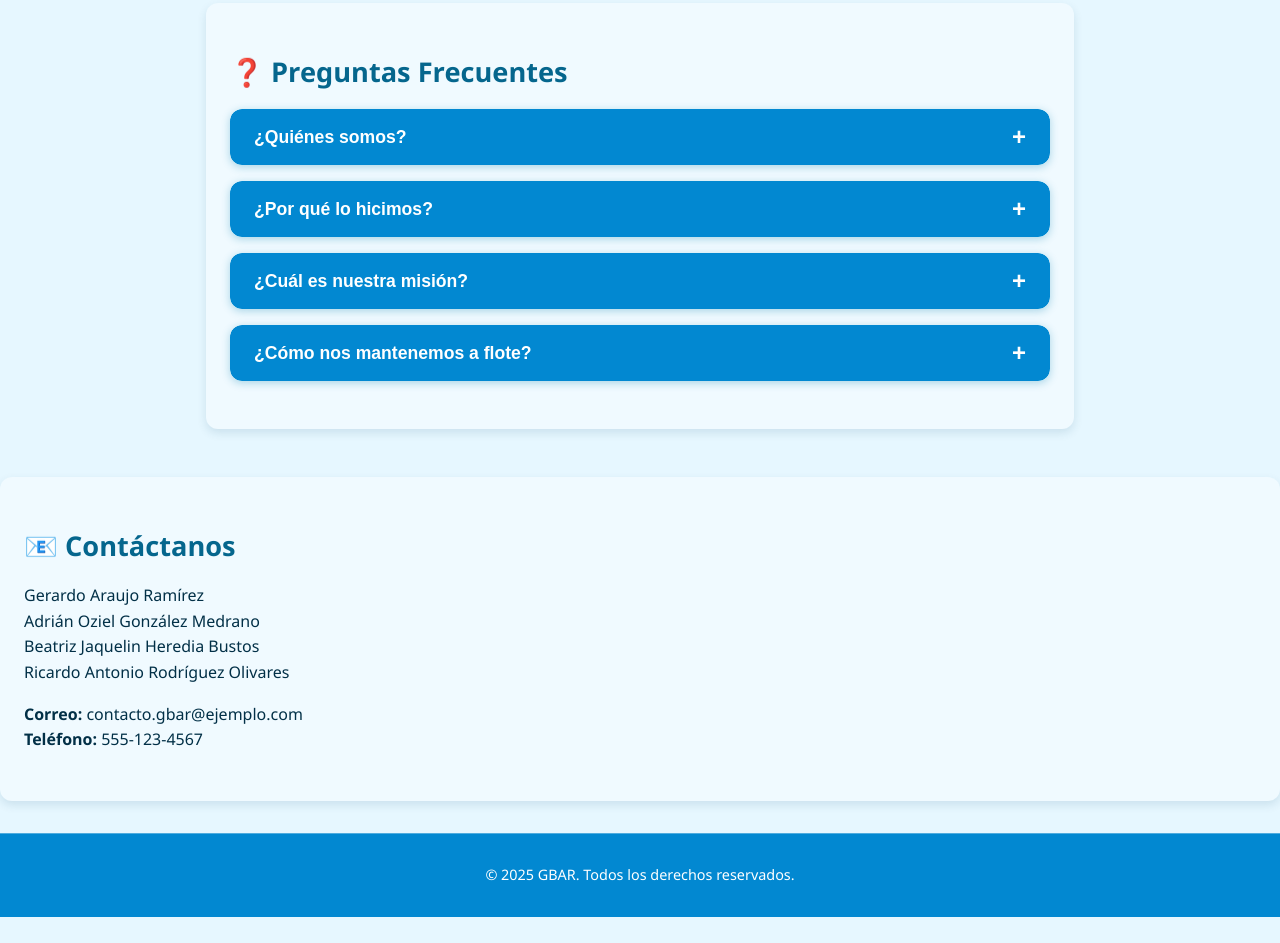
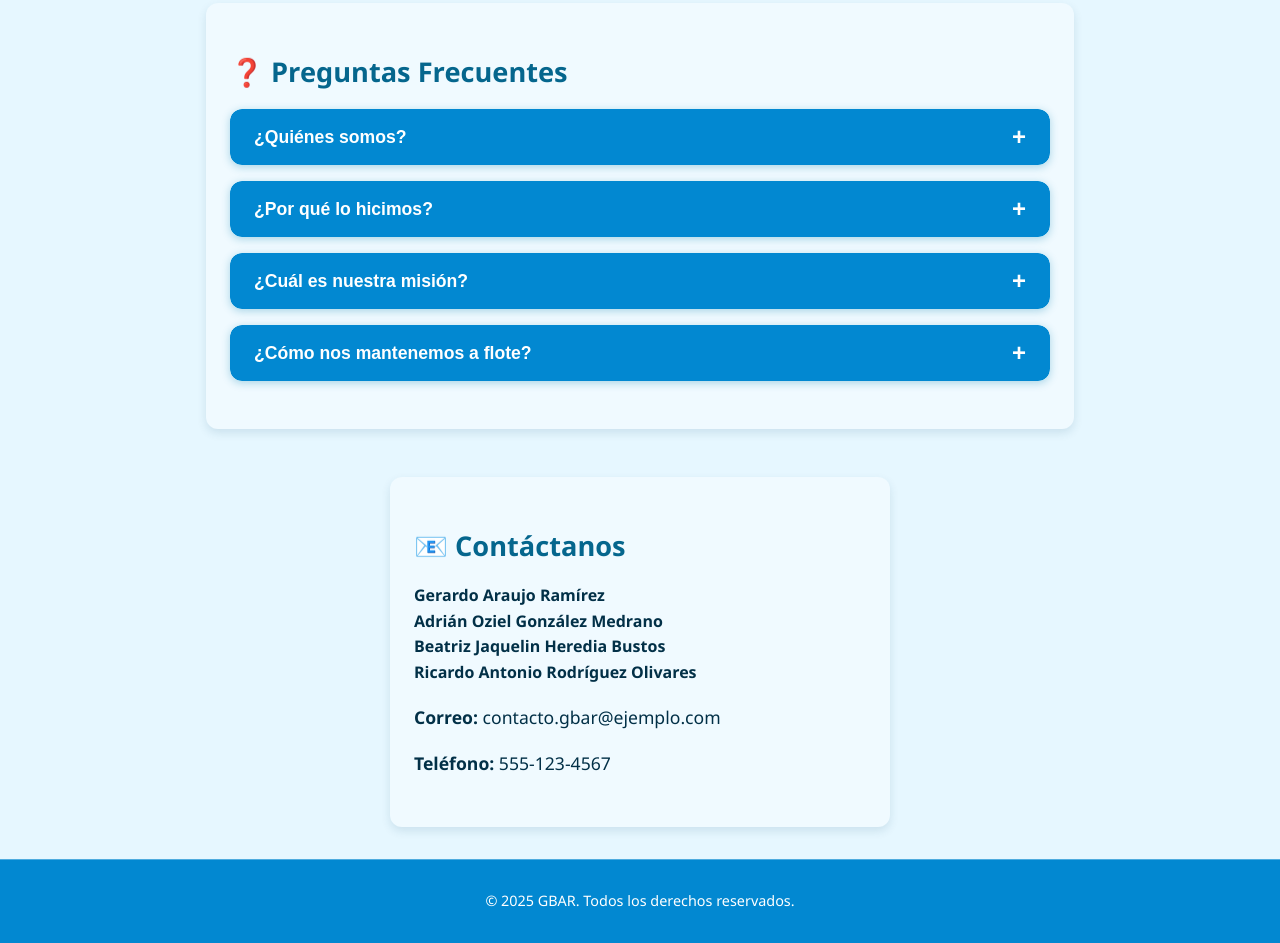
Before and after one commit to GBAR-2/GBAR-2.github.io, a plain HTML site: page iniciosesion.html in a window 1280 px wide. Shown: the part 1273-2216 px from the top of the page. Before the commit the page ends 2190 px from the top, so only its background shows below. Drawn offline with Linux system fonts and the light colour scheme; no server answers.

Commit message:
Cambiado para que esté buenísimo

```diff
--- a/iniciosesion.html
+++ b/iniciosesion.html
@@ -273,18 +273,18 @@
       </div>
     </section>
   </main>
-<section id="contacto" tabindex="-1" style="margin-bottom:2rem;">
-  <h2>📧 Contáctanos</h2>
+<section class="card" id="contacto" tabindex="-1" style="margin-bottom:2rem; max-width: 500px; margin-left:auto; margin-right:auto;">
+  <h2 style="margin-bottom:1rem;">📧 Contáctanos</h2>
   <ul style="list-style:none; padding:0; margin-bottom:1rem;">
-    <li>Gerardo Araujo Ramírez</li>
-    <li>Adrián Oziel González Medrano</li>
-    <li>Beatriz Jaquelin Heredia Bustos</li>
-    <li>Ricardo Antonio Rodríguez Olivares</li>
+    <li><strong>Gerardo Araujo Ramírez</strong></li>
+    <li><strong>Adrián Oziel González Medrano</strong></li>
+    <li><strong>Beatriz Jaquelin Heredia Bustos</strong></li>
+    <li><strong>Ricardo Antonio Rodríguez Olivares</strong></li>
   </ul>
-  <p>
-    <strong>Correo:</strong> contacto.gbar@ejemplo.com<br>
-    <strong>Teléfono:</strong> 555-123-4567
-  </p>
+  <div style="font-size:1.1em;">
+    <p><strong>Correo:</strong> contacto.gbar@ejemplo.com</p>
+    <p><strong>Teléfono:</strong> 555-123-4567</p>
+  </div>
 </section>
   <footer>
     <p>© 2025 GBAR. Todos los derechos reservados.</p>
```
